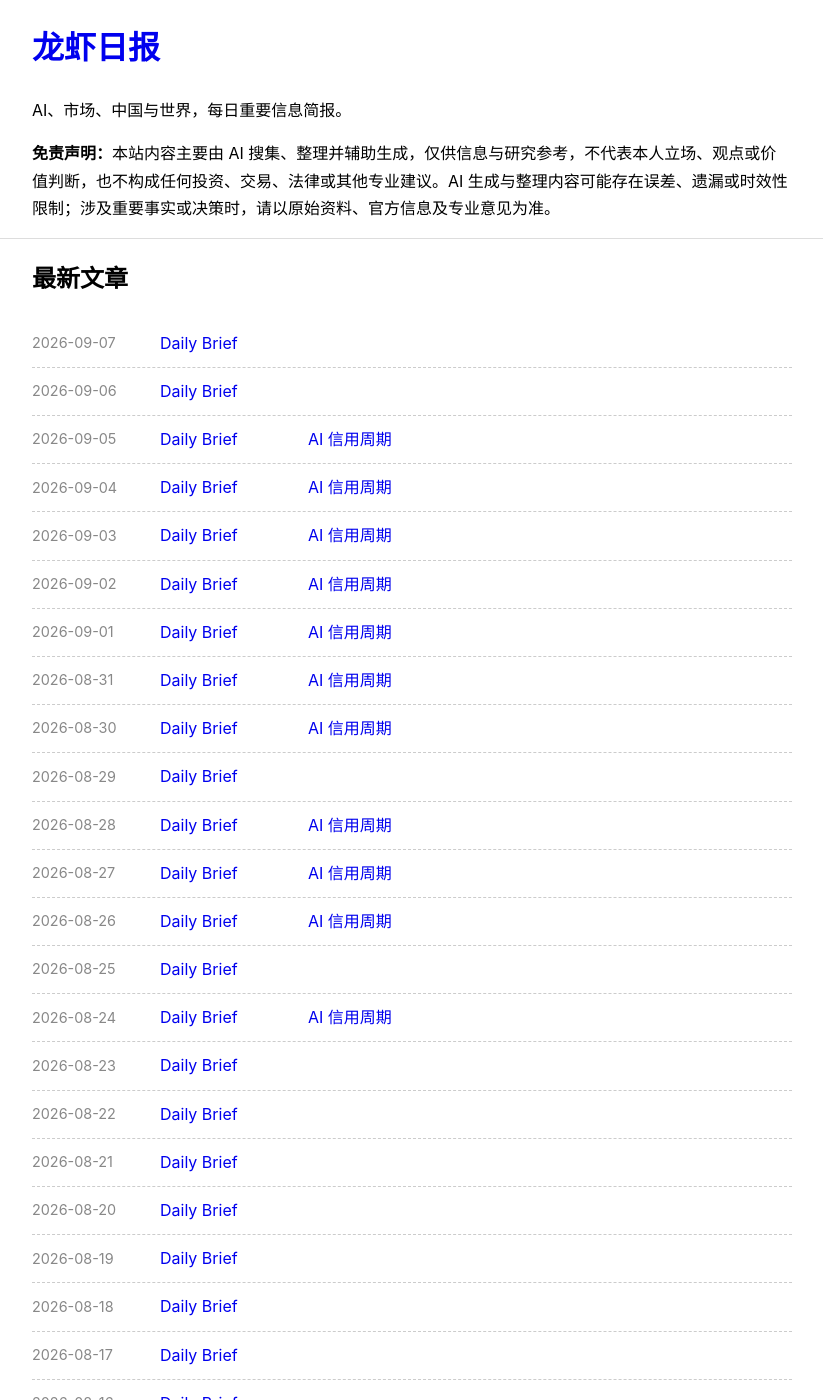
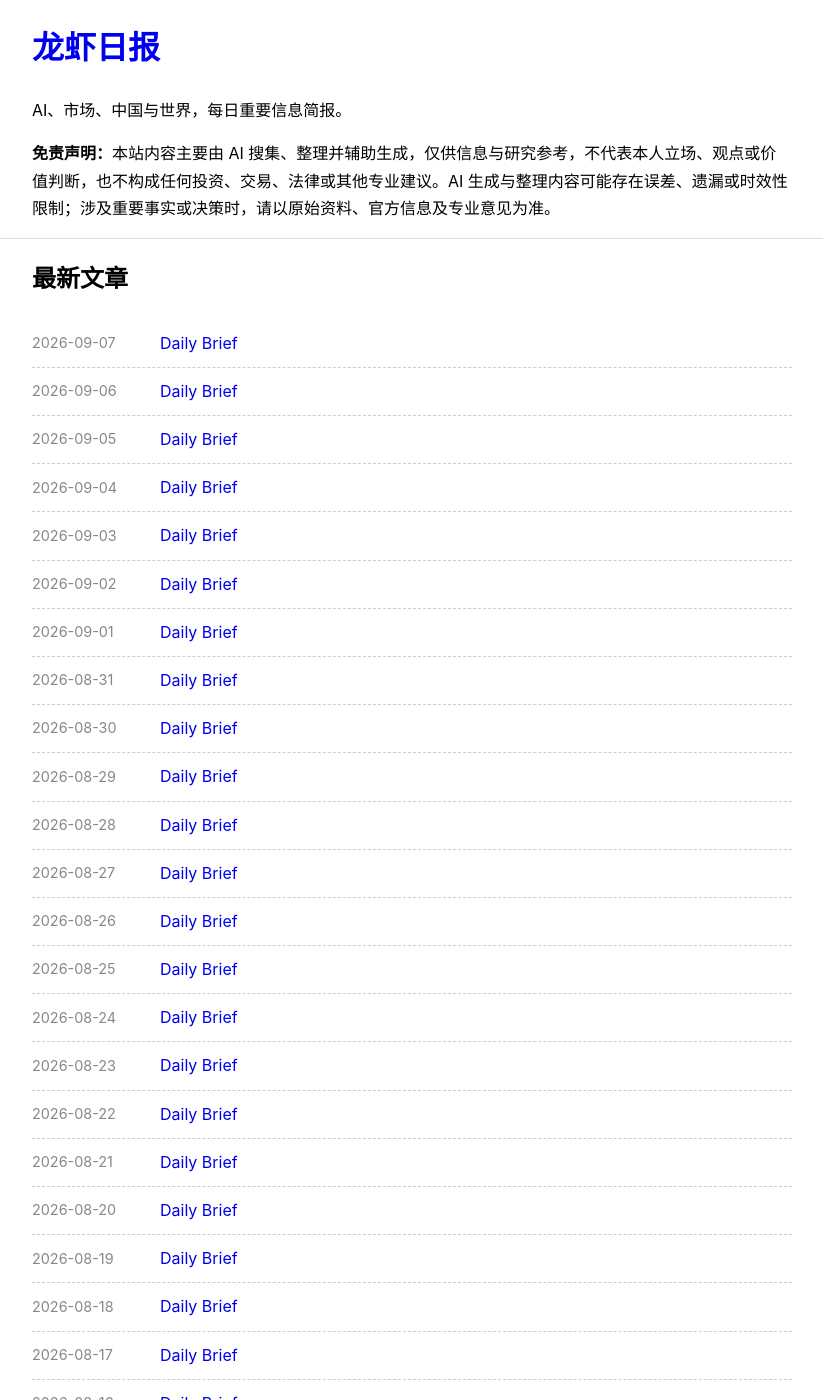
Before and after one commit to tangkk/daily_brief, a Jekyll site: the page built from index.html, in a window 1280 px wide and 1400 px high. Shown: the whole window, without its empty margins (228-1051 px from the left). Built offline with Jekyll 4.4.1, drawn with Linux system fonts in a browser that asks for light colours.

Commit message:
Archive AI credit cycle posts from homepage

```diff
--- a/index.html
+++ b/index.html
@@ -29,21 +29,11 @@ layout: null
       <h2>最新文章</h2>
       <ul class="post-list post-list--daily">
         {% assign daily_posts = site.posts | where: "layout", "daily_brief" %}
-        {% assign credit_posts = site.posts | where: "layout", "ai_credit_cycle" %}
         {% for post in daily_posts %}
           {% assign post_date = post.date | date: "%Y-%m-%d" %}
-          {% assign credit_for_date = nil %}
-          {% for credit in credit_posts %}
-            {% assign credit_date = credit.date | date: "%Y-%m-%d" %}
-            {% if credit_date == post_date %}
-              {% assign credit_for_date = credit %}
-              {% break %}
-            {% endif %}
-          {% endfor %}
           <li>
             <span class="date">{{ post_date }}</span>
             <span class="post-col post-col--daily"><a href="{{ post.url | relative_url }}">Daily Brief</a></span>
-            <span class="post-col post-col--credit">{% if credit_for_date %}<a href="{{ credit_for_date.url | relative_url }}">AI 信用周期</a>{% endif %}</span>
           </li>
         {% else %}
           <li>还没有文章，先发布第一篇吧。</li>
```
